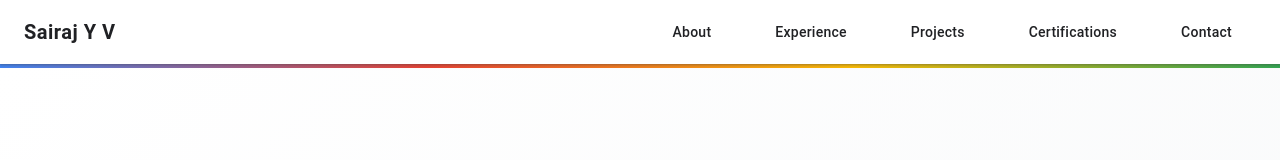
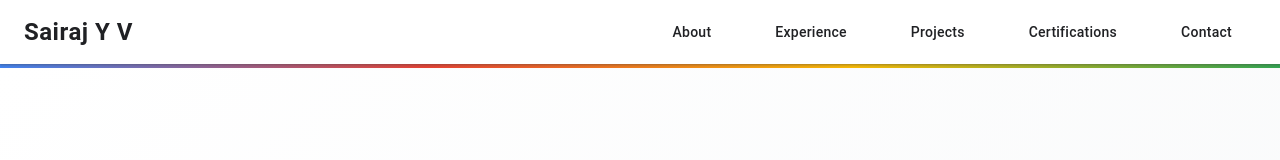
Before and after one commit to thesairajyv/portfolio-website, a React (Vite) app: page / in a window 1280 px wide. Shown: the top 160 px of the page. Built offline with nearby package versions, Linux system fonts and the light colour scheme.

Commit message:
Update UI with Google-inspired design and add Google logo

```diff
--- a/index.html
+++ b/index.html
@@ -2,7 +2,7 @@
 <html lang="en">
   <head>
     <meta charset="UTF-8" />
-    <link rel="icon" type="image/svg+xml" href="/vite.svg" />
+    <link rel="icon" type="image/svg+xml" href="/google-logo.svg" />
     <meta name="viewport" content="width=device-width, initial-scale=1.0" />
     <title>sairaj</title>
   </head>
--- a/src/components/Navbar.jsx
+++ b/src/components/Navbar.jsx
@@ -1,5 +1,5 @@
 import React, { useState } from 'react';
-import { AppBar, Toolbar, Typography, Button, IconButton, Drawer, List, ListItem, ListItemText, useTheme, useMediaQuery, Box } from '@mui/material';
+import { AppBar, Toolbar, Button, IconButton, Drawer, List, ListItem, ListItemText, useTheme, useMediaQuery, Box } from '@mui/material';
 import { Menu as MenuIcon } from '@mui/icons-material';
 import { motion } from 'framer-motion';
 
@@ -49,14 +49,20 @@ const Navbar = () => {
     >
       <AppBar position="fixed" sx={{ background: 'rgba(255, 255, 255, 0.9)', backdropFilter: 'blur(5px)', boxShadow: '0 1px 2px 0 rgba(60,64,67,0.3), 0 1px 3px 1px rgba(60,64,67,0.15)' }}>
         <Toolbar>
-          <Typography
-            variant="h6"
-            component="div"
-            sx={{ flexGrow: 1, fontWeight: 700, cursor: 'pointer', color: theme.palette.text.primary }}
+          <Box
+            sx={{
+              flexGrow: 1,
+              cursor: 'pointer',
+              display: 'flex',
+              alignItems: 'center',
+              fontSize: '1.5rem',
+              fontWeight: 'bold',
+              color: theme.palette.text.primary
+            }}
             onClick={() => window.scrollTo({ top: 0, behavior: 'smooth' })}
           >
             Sairaj Y V
-          </Typography>
+          </Box>
 
           {isMobile ? (
             <IconButton
```
Also changed, not shown: public/google-logo.svg (added).
